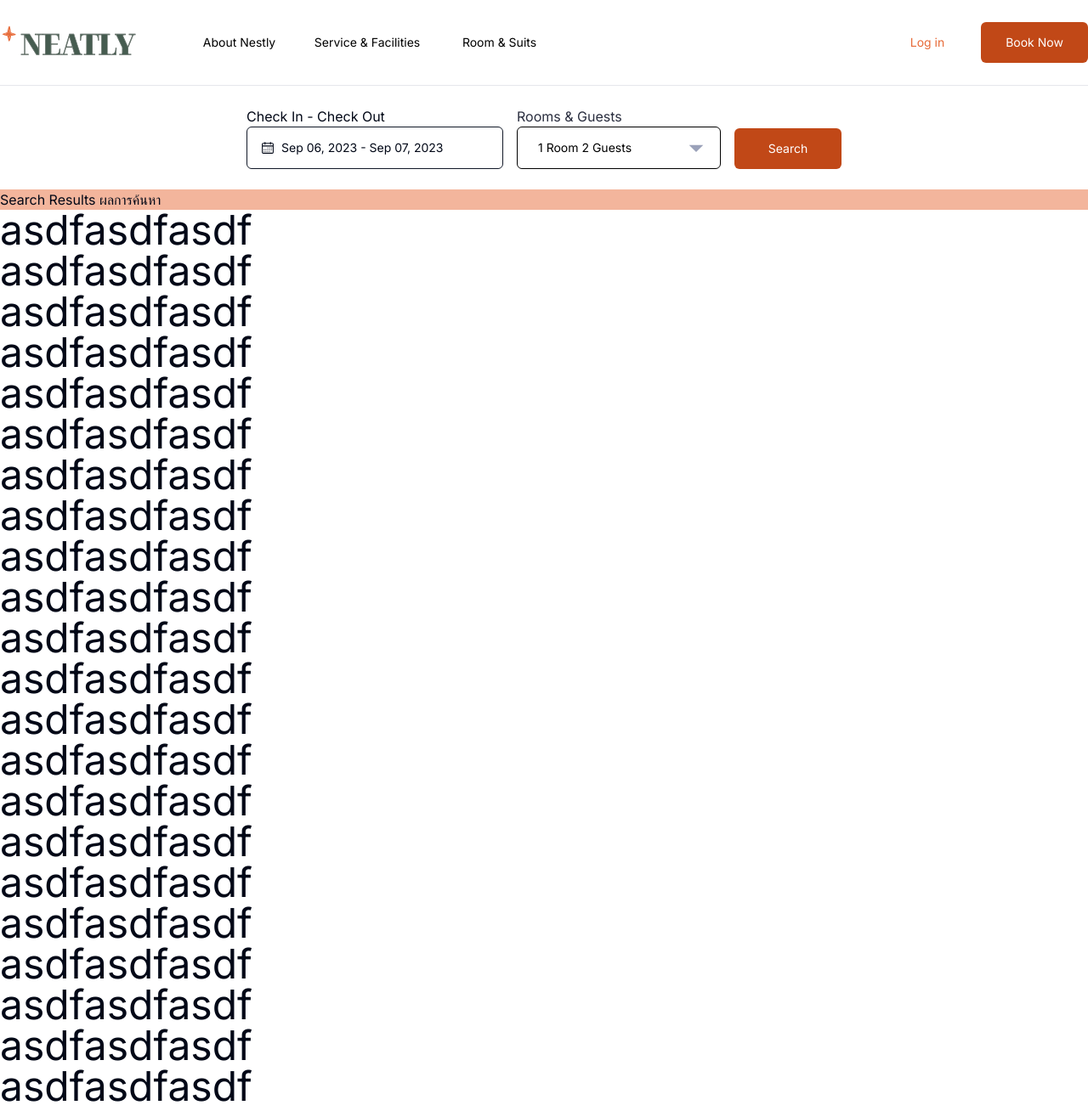
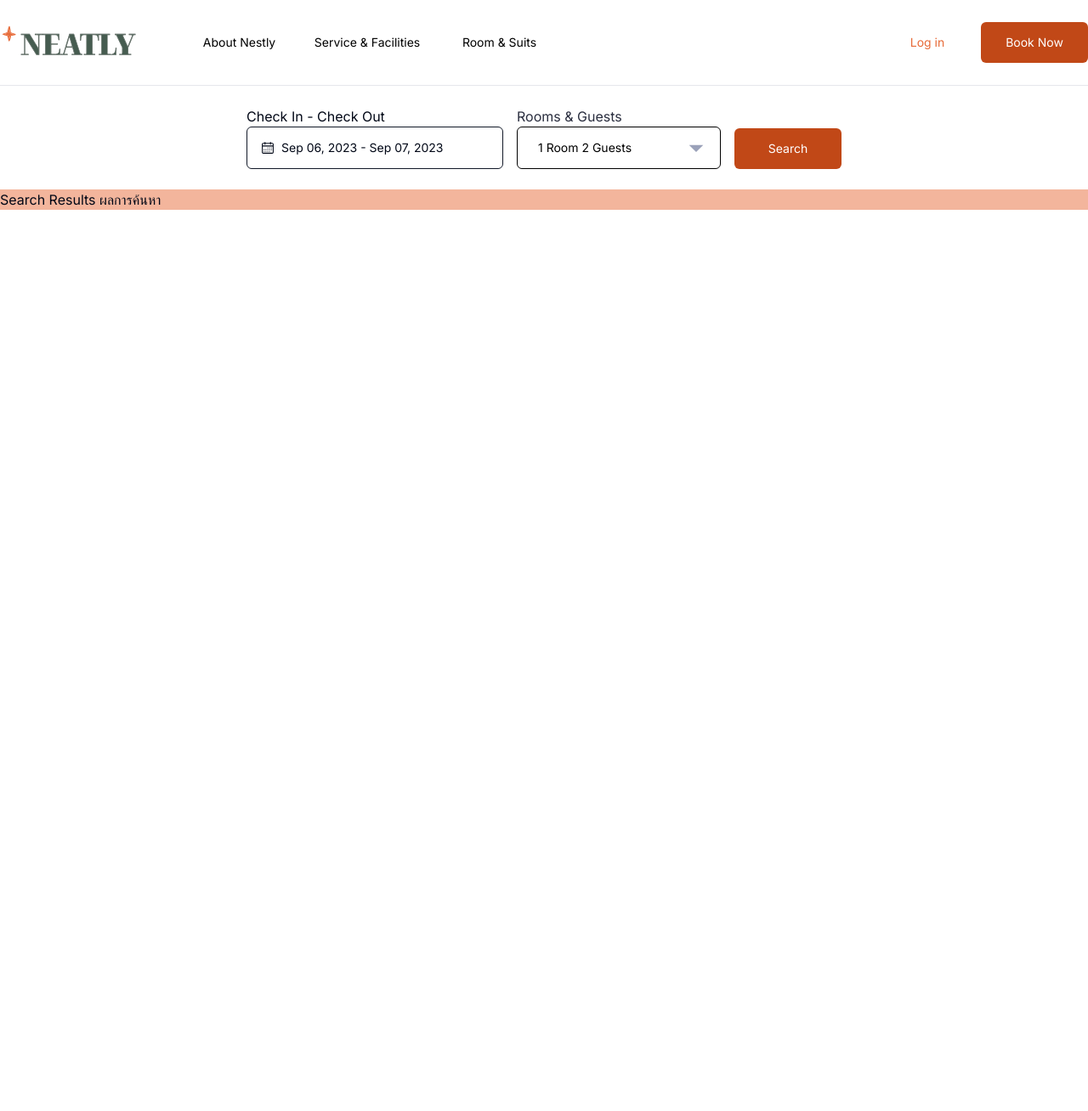
Before and after one commit to babymoonjunior/hotel-reservation, a Next.js app in the folder client/: page /search in a window 1280 px wide. Shown: the whole page at 85% size. After the commit the page ends 800 px from the top, so only its background shows below. Built offline with nearby package versions, Linux system fonts and the light colour scheme.

Commit message:
feat: use context to collect state searchbar

```diff
--- a/client/src/app/(Users)/(Home)/layout.js
+++ b/client/src/app/(Users)/(Home)/layout.js
@@ -1,6 +1,7 @@
 import "@/app/globals.css";
 import { notoSerif, inter } from "@/app/fonts";
 import Navbar from "../components/Navbar";
+import SearchRoomProvider from "@/context/searchRoom";
 
 export const metadata = {
   title: "Home Page",
@@ -11,13 +12,15 @@ export default function RootLayout({ children }) {
   return (
     <html lang="en" className={`${notoSerif.variable} ${inter.variable}`}>
       <body className="flex flex-col">
-        {/* ใส่ Component1 <Navbar /> ที่นี่ (Michael) */}
-        <Navbar />
+        <SearchRoomProvider>
+          {/* ใส่ Component1 <Navbar /> ที่นี่ (Michael) */}
+          <Navbar />
 
-        {children}
+          {children}
 
-        {/* ใส่ Component7 <Footer /> ที่นี่ (Wen) */}
-        {/* <Footer /> */}
+          {/* ใส่ Component7 <Footer /> ที่นี่ (Wen) */}
+          {/* <Footer /> */}
+        </SearchRoomProvider>
       </body>
     </html>
   );
--- a/client/src/app/(Users)/(Home)/search/page.js
+++ b/client/src/app/(Users)/(Home)/search/page.js
@@ -1,6 +1,10 @@
 //localhost:3000/search
+"use client";
+
 import "@/app/globals.css";
+import { useEffect } from "react";
 import SearchBar from "@/components/SearchBar";
+import { useSearchContext } from "@/context/searchRoom";
 
 export const metadata = {
   title: "Search Room",
@@ -8,37 +12,14 @@ export const metadata = {
 };
 
 export default function Searchpage() {
+  const { data } = useSearchContext();
+
   return (
     <>
       {/* ใส่ Component2 <Searchbar /> ที่นี่ (Nu) */}
-      <div>
-        {" "}
-        <SearchBar page="searchpage" />
-      </div>
+      <SearchBar page="searchpage" />
 
       <h2 className="font-sans bg-orange-300 ">Search Results ผลการค้นหา</h2>
-      <h1 className="text-5xl">asdfasdfasdf</h1>
-      <h1 className="text-5xl">asdfasdfasdf</h1>
-      <h1 className="text-5xl">asdfasdfasdf</h1>
-      <h1 className="text-5xl">asdfasdfasdf</h1>
-      <h1 className="text-5xl">asdfasdfasdf</h1>
-      <h1 className="text-5xl">asdfasdfasdf</h1>
-      <h1 className="text-5xl">asdfasdfasdf</h1>
-      <h1 className="text-5xl">asdfasdfasdf</h1>
-      <h1 className="text-5xl">asdfasdfasdf</h1>
-      <h1 className="text-5xl">asdfasdfasdf</h1>
-      <h1 className="text-5xl">asdfasdfasdf</h1>
-      <h1 className="text-5xl">asdfasdfasdf</h1>
-      <h1 className="text-5xl">asdfasdfasdf</h1>
-      <h1 className="text-5xl">asdfasdfasdf</h1>
-      <h1 className="text-5xl">asdfasdfasdf</h1>
-      <h1 className="text-5xl">asdfasdfasdf</h1>
-      <h1 className="text-5xl">asdfasdfasdf</h1>
-      <h1 className="text-5xl">asdfasdfasdf</h1>
-      <h1 className="text-5xl">asdfasdfasdf</h1>
-      <h1 className="text-5xl">asdfasdfasdf</h1>
-      <h1 className="text-5xl">asdfasdfasdf</h1>
-      <h1 className="text-5xl">asdfasdfasdf</h1>
       {/* <Searchbar /> */}
       {/* ใส่ Component3 <Searchresults /> ที่นี่ (Wen) */}
     </>
--- a/client/src/components/SearchBar.jsx
+++ b/client/src/components/SearchBar.jsx
@@ -1,25 +1,48 @@
 "use client";
 
-import React, { useState } from "react";
+import React from "react";
 import Image from "next/image";
 import { DatePickerWithRange } from "@/components/ui/datepicker";
-import { addDays } from "date-fns";
 import { Button, buttonVariants } from "@/components/ui/button";
 import { useRouter } from "next/navigation";
+import { useSearchContext } from "@/context/searchRoom";
 
-export default function SearchBar({ page, handleSearch }) {
-  const today = new Date();
-  const tomorrow = addDays(today, 1);
-  const [date, setDate] = useState({
-    from: tomorrow,
-    to: addDays(tomorrow, 1),
-  });
-  const [rooms, setRooms] = useState(1);
-  const [guests, setGuests] = useState(2);
-  const [checkedIn, setChekedIn] = useState(null);
-  const [checkedOut, setChekedOut] = useState(null);
-  const [customRoomOpen, setCustomRoomOpen] = useState(false);
+export default function SearchBar({ page }) {
+  const {
+    today,
+    date,
+    setDate,
+    rooms,
+    setRooms,
+    guests,
+    setGuests,
+    customRoomOpen,
+    setCustomRoomOpen,
+    setChekedIn,
+    setChekedOut,
+    checkedIn,
+    checkedOut,
+    handleSearch,
+  } = useSearchContext();
   const router = useRouter();
+
+  const handleOnClickSearch = () => {
+    const dateFrom = date.from;
+    setChekedIn(dateFrom.toISOString().split("T")[0]);
+    const dateTo = date.to;
+    setChekedOut(dateTo.toISOString().split("T")[0]);
+    if (page === "searchpage" && checkedIn && checkedOut && guests >= 1) {
+      handleSearch(checkedIn, checkedOut, guests);
+    } else if (
+      page === "landingpage" &&
+      checkedIn &&
+      checkedOut &&
+      guests >= 1
+    ) {
+      handleSearch(checkedIn, checkedOut, guests);
+      router.push("/search");
+    }
+  };
 
   let styleProps;
   if (page === "landingpage") {
@@ -29,16 +52,6 @@ export default function SearchBar({ page, handleSearch }) {
     styleProps =
       "sticky top-0 z-30 bg-white flex item-center w-full max-w-7xl gap-4 p-6 justify-center mx-auto";
   }
-
-  const handleOnClickSearch = () => {
-    const dateFrom = date.from;
-    setChekedIn(dateFrom.toISOString().split("T")[0]);
-    const dateTo = date.to;
-    setChekedOut(dateTo.toISOString().split("T")[0]);
-    if (checkedIn && checkedOut && guests >= 1) {
-      handleSearch(checkedIn, checkedOut, guests);
-    }
-  };
 
   const handlerAddRoom = (action) => {
     if (action === "add") {
--- /dev/null
+++ b/client/src/context/searchRoom.jsx
@@ -0,0 +1,68 @@
+"use client";
+import React, { createContext, useContext, useState } from "react";
+import { addDays } from "date-fns";
+import axios from "axios";
+
+const SearchContext = createContext({});
+
+export default function SearchRoomProvider({ children }) {
+  const [data, setData] = useState([]);
+  const today = new Date();
+  const tomorrow = addDays(today, 1);
+  const [date, setDate] = useState({
+    from: tomorrow,
+    to: addDays(tomorrow, 1),
+  });
+  const [rooms, setRooms] = useState(1);
+  const [guests, setGuests] = useState(2);
+  const [checkedIn, setChekedIn] = useState(null);
+  const [checkedOut, setChekedOut] = useState(null);
+  const [customRoomOpen, setCustomRoomOpen] = useState(false);
+
+  const handleSearch = async (checkedin, checkedout, guest) => {
+    try {
+      const result = await axios.get(
+        `http://localhost:4000/rooms/available-rooms?check_in_date=${checkedin}&check_out_date=${checkedout}&quantity=${guest}`
+      );
+      setData(result.data.data);
+    } catch (error) {
+      console.log(error);
+    }
+  };
+
+  const handleOnClickSearch = () => {
+    const dateFrom = date.from;
+    setChekedIn(dateFrom.toISOString().split("T")[0]);
+    const dateTo = date.to;
+    setChekedOut(dateTo.toISOString().split("T")[0]);
+    if (checkedIn && checkedOut && guests >= 1) {
+      handleSearch(checkedIn, checkedOut, guests);
+    }
+  };
+  return (
+    <SearchContext.Provider
+      value={{
+        data,
+        today,
+        date,
+        setDate,
+        rooms,
+        setRooms,
+        guests,
+        setGuests,
+        checkedIn,
+        setChekedIn,
+        checkedOut,
+        setChekedOut,
+        customRoomOpen,
+        setCustomRoomOpen,
+        handleOnClickSearch,
+        handleSearch,
+      }}
+    >
+      {children}
+    </SearchContext.Provider>
+  );
+}
+
+export const useSearchContext = () => useContext(SearchContext);
```
